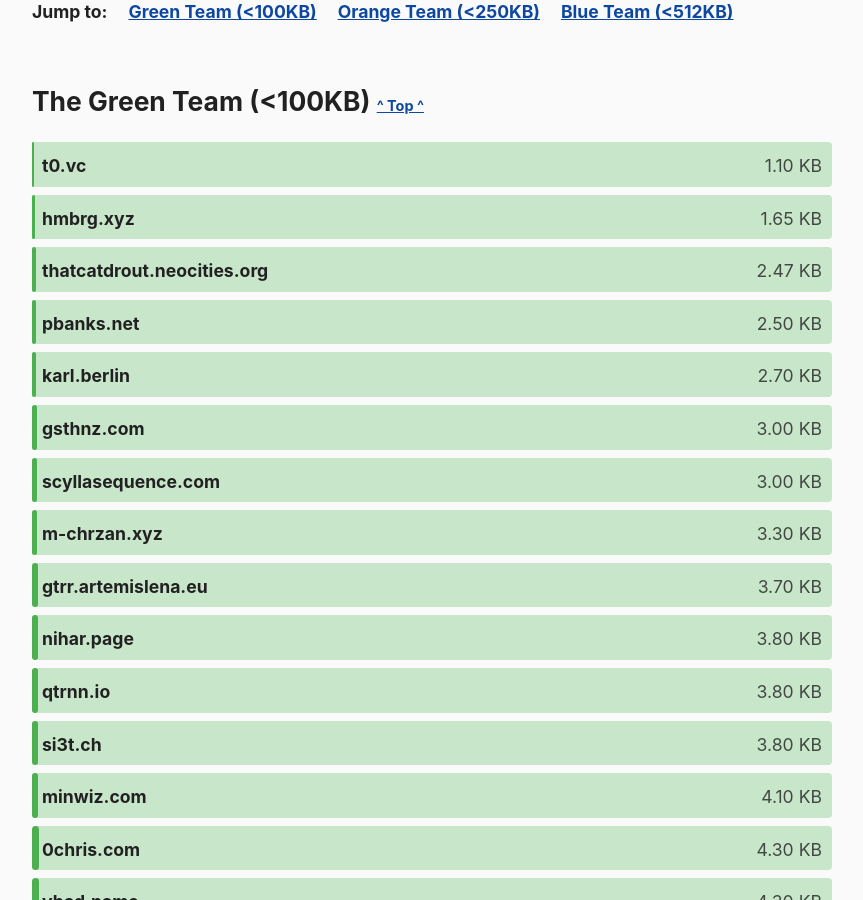
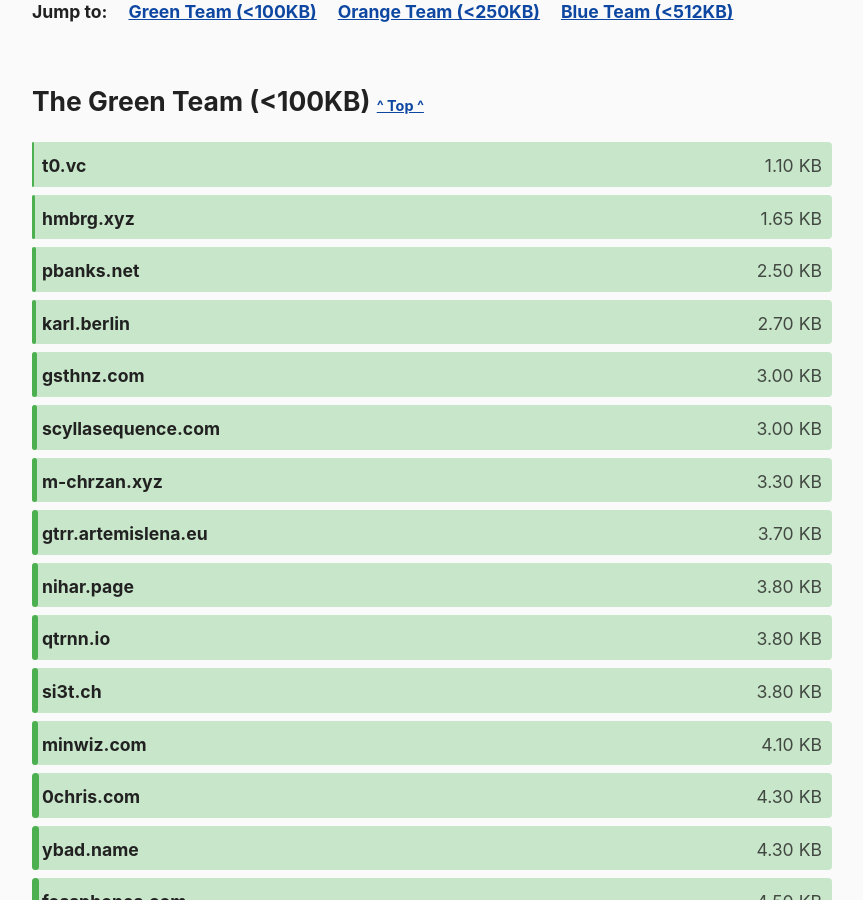
Before and after one commit to kevquirk/512kb.club, a Jekyll site: the page built from index.md, in a window 1280 px wide and 900 px high, scrolled down 797 px. Shown: the whole window, without its empty margins (208-1071 px from the left). Built offline with Jekyll 4.4.1, drawn with Linux system fonts in a browser that asks for light colours.

Commit message:
Update sites.yml

```diff
--- a/_data/sites.yml
+++ b/_data/sites.yml
@@ -1,8 +1,3 @@
-- domain: thatcatdrout.neocities.org
-  url: https://thatcatdrout.neocities.org/ (Make sure you keep the trailing slash)
-  size: 2.47
-  last_checked: 2021-09-20 (YYYY-MM-DD)
-
 - domain: 0chris.com
   url: https://www.0chris.com/
   size: 4.3
```
